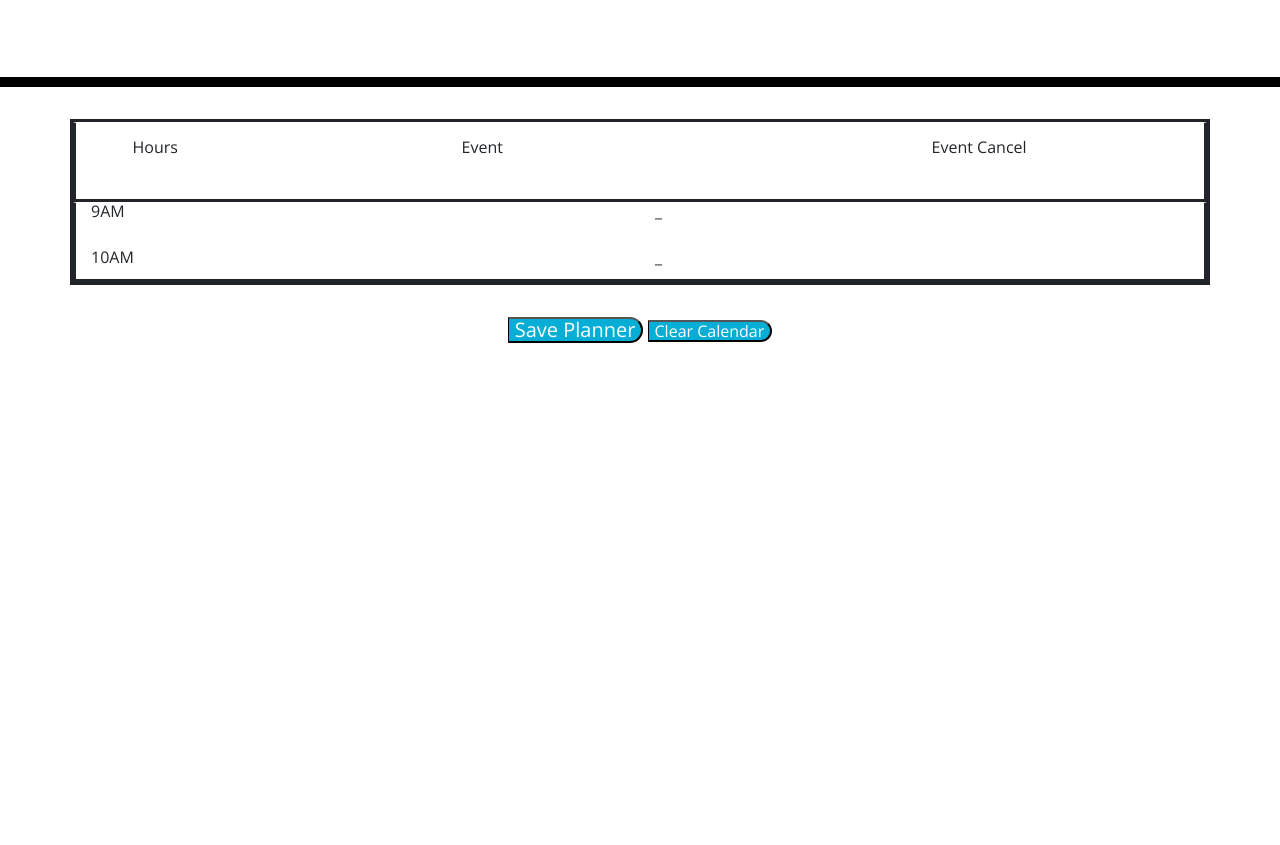
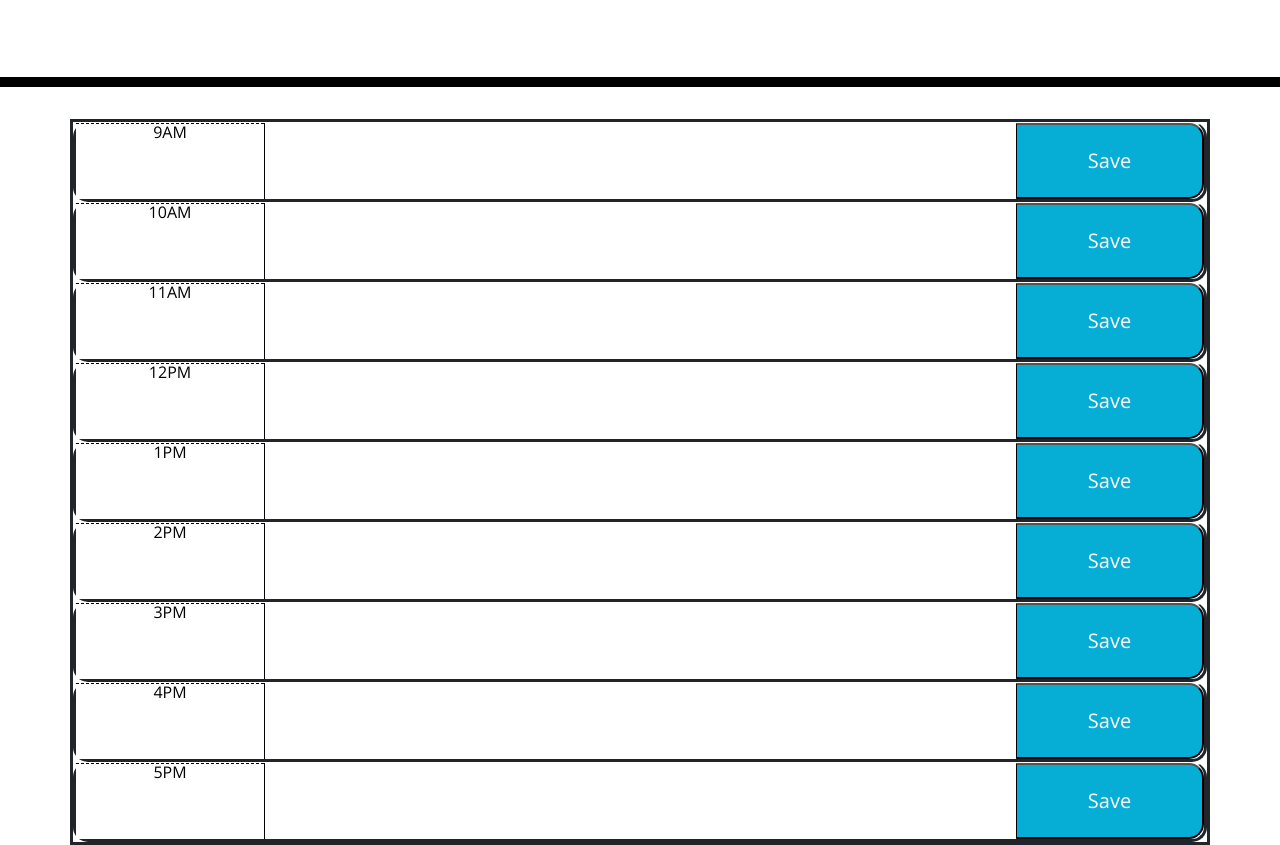
Before and after one commit to jssoyoung/Daily-Planner, a plain HTML site: page index.html in a window 1280 px wide. Shown: the part 181-1026 px from the top of the page. Before the commit the page ends 800 px from the top, so only its background shows below. Drawn offline with nearby package versions, Linux system fonts and the light colour scheme.

Commit message:
Fixed html for the container

```diff
--- a/index.html
+++ b/index.html
@@ -26,36 +26,62 @@
     <header class="jumbotron">
       <h1 class="display-3">Work Day Scheduler</h1>
       <p class="lead">A simple calendar app for scheduling your work day</p>
-      <p id="currentDay" class="lead"><span id="date-display"></span></p>
-
+      <p id="currentDay" class="lead"></p>
     </header>
     <div class="container">
-      <div class="row">
-        <div class="col">
-          Hours
+      <div id = "hour-9" class="row time-block">
+        <div class="col-2 hour">9AM</div>
+        <textarea class="col-8"></textarea>
+        <button class="col-2 saveBtn">Save</button>
       </div>
-        <div class="col-5">
-          Event
+      <div id = "hour-10" class="row time-block">
+        <div class="col-2 hour">10AM</div>
+        <textarea class="col-8"></textarea>
+        <button class="col-2 saveBtn">Save</button>
       </div>
-        <div class="col">
-          Event Cancel
+      <div id = "hour-11" class="row time-block">
+        <div class="col-2 hour">11AM</div>
+        <textarea class="col-8"></textarea>
+        <button class="col-2 saveBtn">Save</button>
       </div>
+      <div id = "hour-12" class="row time-block">
+        <div class="col-2 hour">12PM</div>
+        <textarea class="col-8"></textarea>
+        <button class="col-2 saveBtn">Save</button>
       </div>
-  <div class="row">
-    <div class="col">9AM</div>
-    <div class="col">_</div>
-    <div class="w-100"></div>
-    <div class="col">10AM</div>
-    <div class="col">_</div>
+      <div id = "hour-1" class="row time-block">
+        <div class="col-2 hour">1PM</div>
+        <textarea class="col-8"></textarea>
+        <button class="col-2 saveBtn">Save</button>
       </div>
+      <div id = "hour-2" class="row time-block">
+        <div class="col-2 hour">2PM</div>
+        <textarea class="col-8"></textarea>
+        <button class="col-2 saveBtn">Save</button>
       </div>
-
-        <div class = "footer">
-          <button id="save" class="saveBtn">Save Planner</button>
-          <button id="clear" class="clearBtn">Clear Calendar</button>
+      <div id = "hour-3" class="row time-block">
+        <div class="col-2 hour">3PM</div>
+        <textarea class="col-8"></textarea>
+        <button class="col-2 saveBtn">Save</button>
+      </div>
+      <div id = "hour-4" class="row time-block">
+        <div class="col-2 hour">4PM</div>
+        <textarea class="col-8"></textarea>
+        <button class="col-2 saveBtn">Save</button>
+      </div>
+      <div id = "hour-5" class="row time-block">
+        <div class="col-2 hour">5PM</div>
+        <textarea class="col-8"></textarea>
+        <button class="col-2 saveBtn">Save</button>
+      </div>
     </div>
   <script src="https://cdnjs.cloudflare.com/ajax/libs/jquery/3.2.1/jquery.min.js"></script>
   <script src="https://cdnjs.cloudflare.com/ajax/libs/moment.js/2.24.0/moment.min.js"></script>
+  <script
+    src="https://cdn.jsdelivr.net/npm/dayjs@1.11.3/dayjs.min.js"
+    integrity="sha256-iu/zLUB+QgISXBLCW/mcDi/rnf4m4uEDO0wauy76x7U="
+    crossorigin="anonymous"
+  ></script>
   <script src="script.js"></script>
   </body>
 </html>
```
Lines whose indentation alone changed are shown as unchanged.
